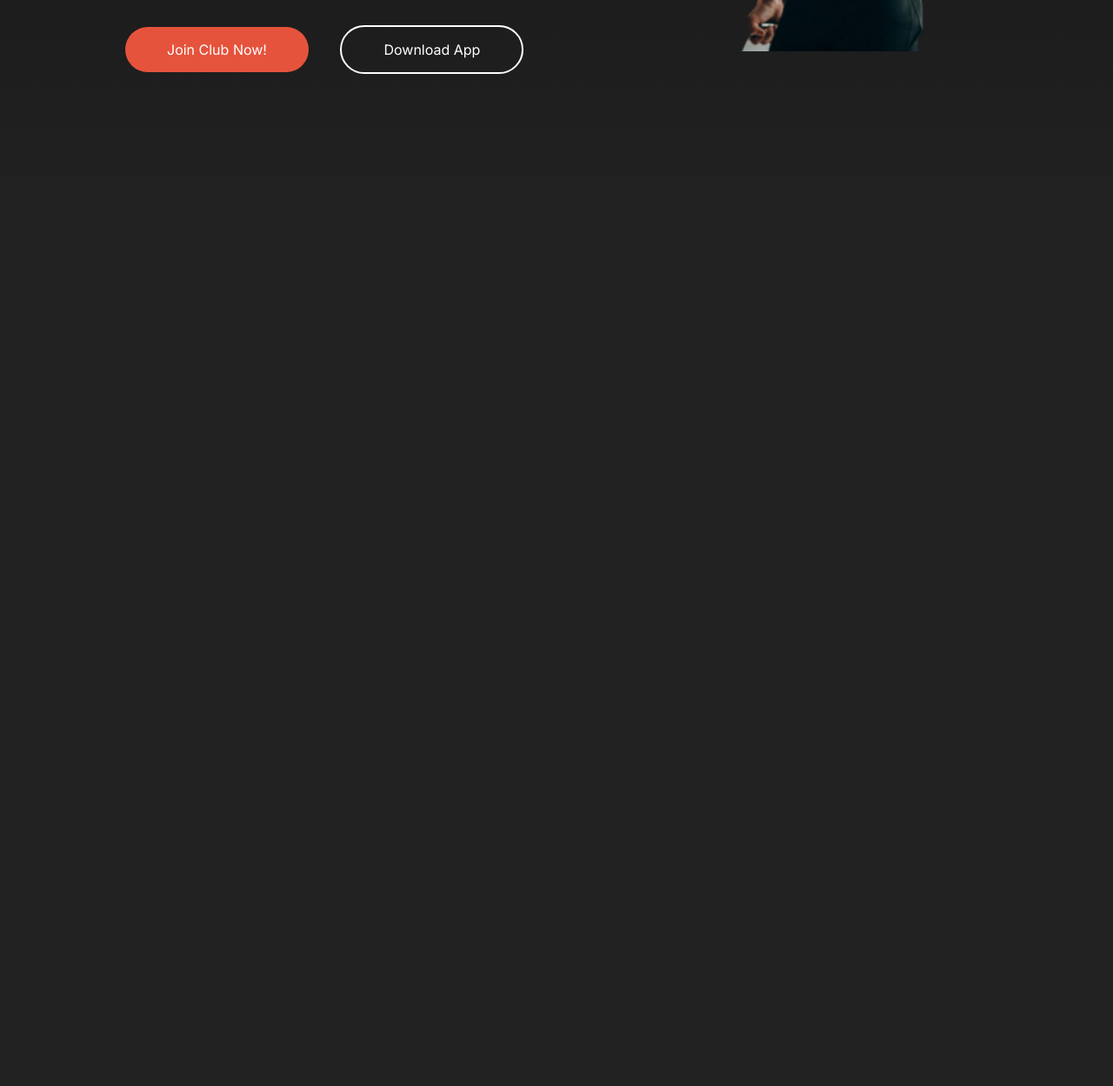
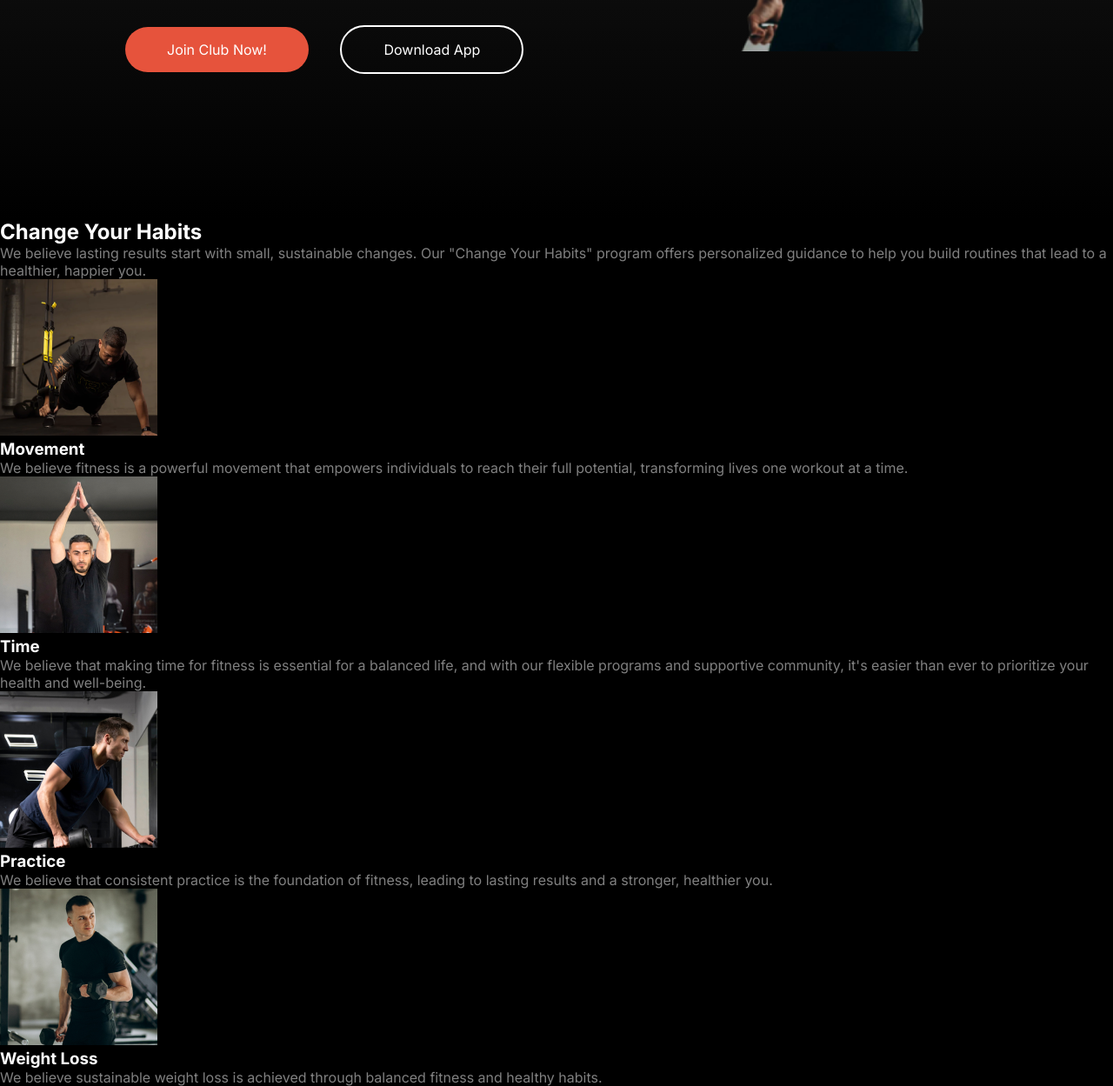
Before and after one commit to FardinMahadi/assignment-2, a plain HTML site: page index.html in a window 1280 px wide. Shown: the part 548-1797 px from the top of the page at 87% size. Before the commit the page ends 800 px from the top, so only its background shows below. Drawn offline with Linux system fonts and the light colour scheme; a web font is replaced by a local one.

Commit message:
bg problem fix

```diff
--- a/index.html
+++ b/index.html
@@ -19,7 +19,7 @@
   </head>
   <body>
     <!-- hero section -->
-    <div class="hero">
+    <section class="hero">
       <!-- nav bar -->
       <nav>
         <div class="logo">Fitness</div>
@@ -31,13 +31,9 @@
         </ul>
         <img src="./resources/hamburger.png" alt="" class="hamburger" />
       </nav>
-      <!-- main hero section -->
-      <div class="hero-main">
-        <div class="text"></div>
-        <div class="img"></div>
-      </div>
+
       <!-- hero box -->
-      <div class="hero-box">
+      <section class="hero-box">
         <!-- text box -->
         <div class="text">
           <h1>
@@ -74,7 +70,53 @@
             </div>
           </div>
         </div>
+      </section>
+    </section>
+
+    <!-- change your habits -->
+    <section class="change-habit">
+      <h1 class="title">Change Your Habits</h1>
+      <p class="about secondary-color">
+        We believe lasting results start with small, sustainable changes. Our
+        "Change Your Habits" program offers personalized guidance to help you
+        build routines that lead to a healthier, happier you.
+      </p>
+      <div class="skills">
+        <div class="cards">
+          <img src="./B10A2-versatile-ui/images/image 3.png" alt="" />
+          <h3 class="title">Movement</h3>
+          <p class="about secondary-color">
+            We believe fitness is a powerful movement that empowers individuals
+            to reach their full potential, transforming lives one workout at a
+            time.
+          </p>
+        </div>
+        <div class="cards">
+          <img src="./B10A2-versatile-ui/images/image 2.png" alt="" />
+          <h3 class="title">Time</h3>
+          <p class="about secondary-color">
+            We believe that making time for fitness is essential for a balanced
+            life, and with our flexible programs and supportive community, it's
+            easier than ever to prioritize your health and well-being.
+          </p>
+        </div>
+        <div class="cards">
+          <img src="./B10A2-versatile-ui/images/image 4.png" alt="" />
+          <h3 class="title">Practice</h3>
+          <p class="about secondary-color">
+            We believe that consistent practice is the foundation of fitness,
+            leading to lasting results and a stronger, healthier you.
+          </p>
+        </div>
+        <div class="cards">
+          <img src="./B10A2-versatile-ui/images/image 5.png" alt="" />
+          <h3 class="title">Weight Loss</h3>
+          <p class="about secondary-color">
+            We believe sustainable weight loss is achieved through balanced
+            fitness and healthy habits.
+          </p>
+        </div>
       </div>
-    </div>
+    </section>
   </body>
 </html>
--- a/styles/style.css
+++ b/styles/style.css
@@ -7,7 +7,8 @@
 
 /* root properties */
 :root {
-  --primary-bg: rgb(34, 34, 34);
+  --primary-bg: black;
+  --hero-bg: rgb(34, 34, 34);
   --primary-color: rgb(230, 83, 60);
   --secondary-color: rgba(255, 255, 255, 0.5);
 }
@@ -20,8 +21,8 @@
 }
 
 body {
+  color: white;
   background: var(--primary-bg);
-  color: white;
 }
 
 /* shared styles */
@@ -54,12 +55,16 @@ body {
   border-radius: 2rem;
 }
 
+.secondary-color {
+  color: var(--secondary-color);
+}
+
 /* hero section */
 .hero {
   background: linear-gradient(
-    180deg,
-    rgb(17, 17, 17),
-    rgba(119, 119, 119, 0) 100%
+    0deg,
+    rgb(0, 0, 0),
+    rgba(119, 119, 119, 0.3) 100%
   );
   height: 100vh;
   display: flex;
```
